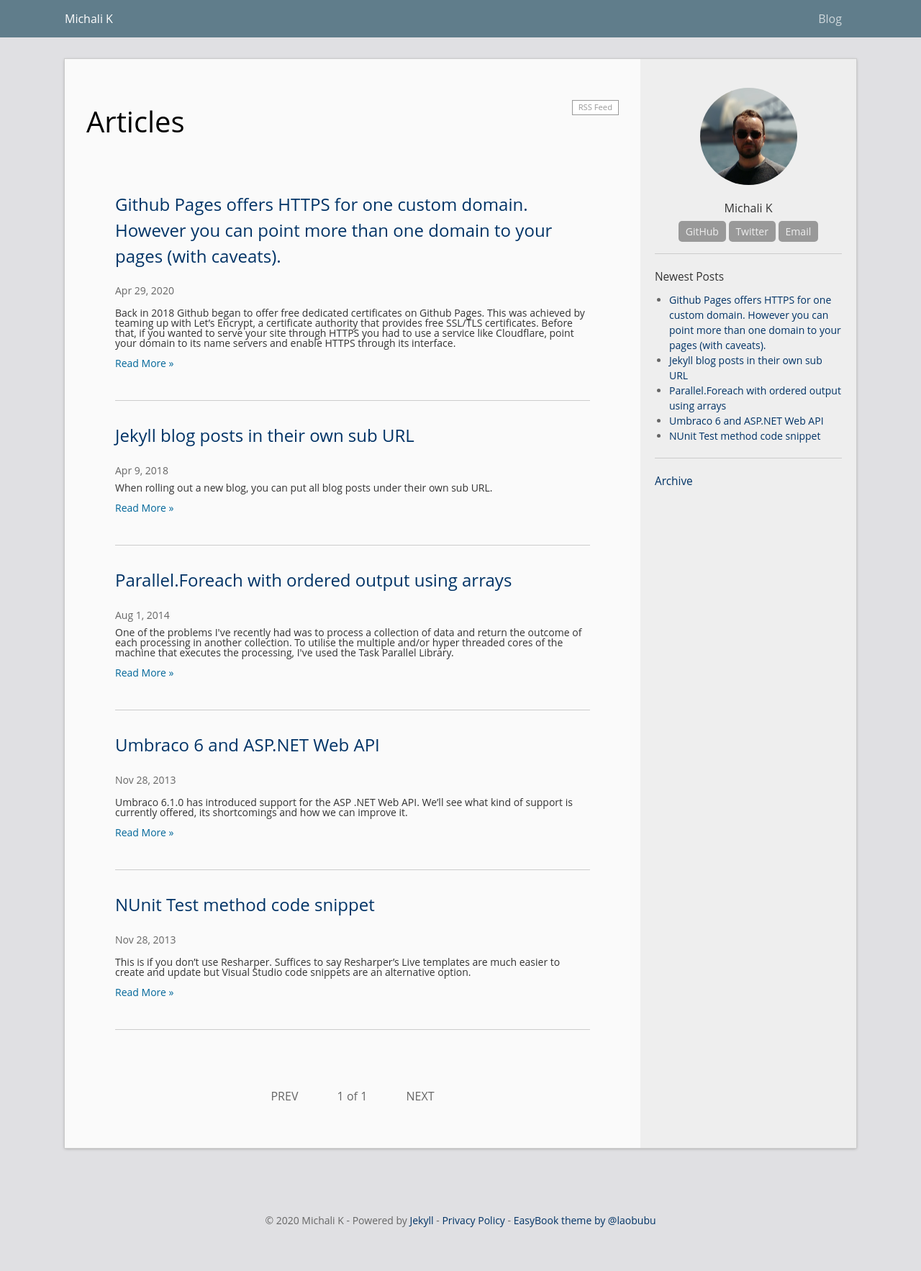
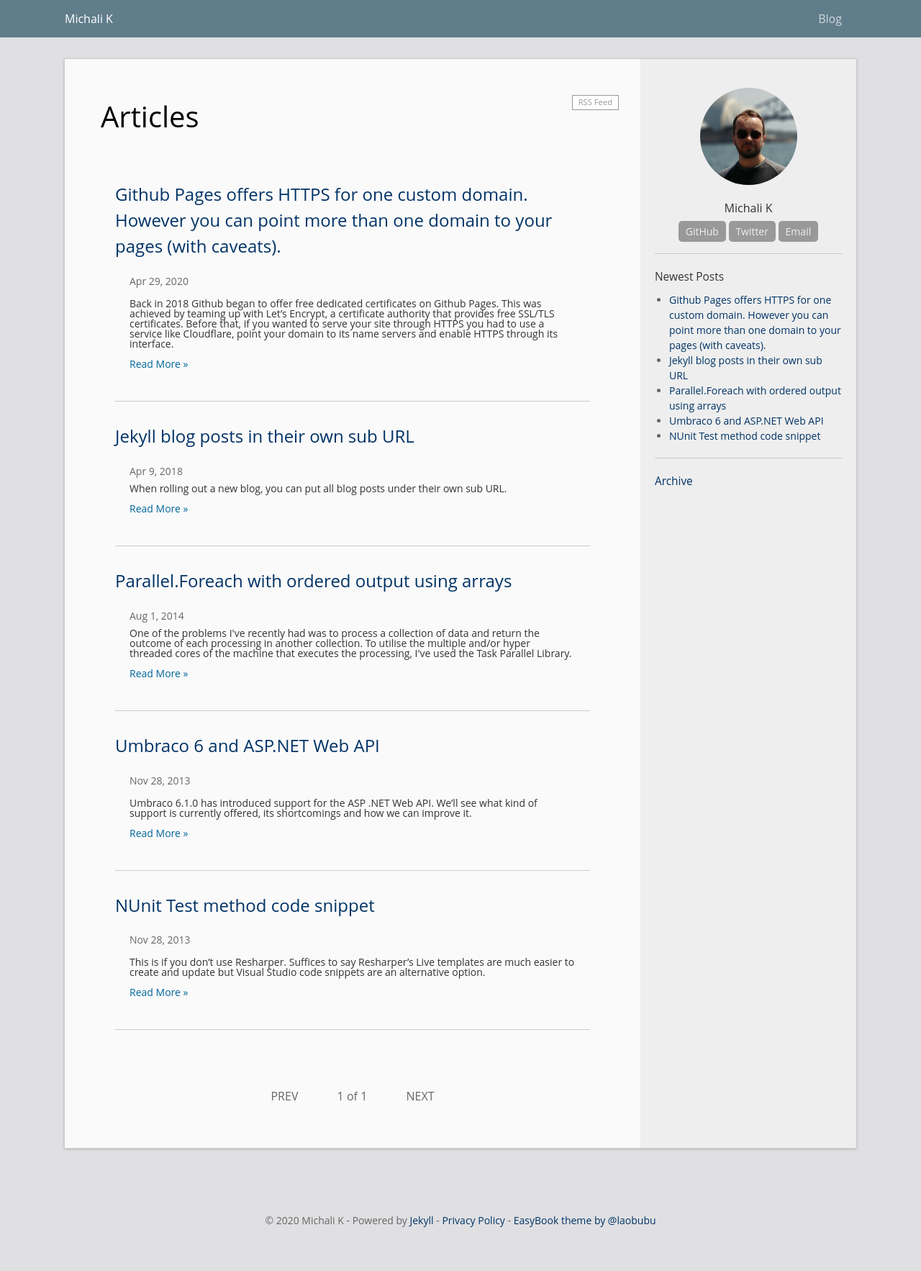
Before and after one commit to michali/blog, a Jekyll site: the page built from blog/index.html, in a window 1280 px wide. Shown: the whole page at 72% size. Built offline with Jekyll 4.4.1, drawn with Linux system fonts in a browser that asks for light colours; the list of posts is cut into pages by our own code; comment, search, counter and statistics services are not loaded.

Commit message:
Revert "Changed blog home paddings paddings"
This reverts commit 23e32111f3cd6507623569c9c57cb1ff5ff9c10c.

```diff
--- a/_sass/_home.scss
+++ b/_sass/_home.scss
@@ -2,6 +2,7 @@
 .page-heading {
 	font-size:40px;
 	font-weight: normal;
+	margin: 20px;
     @include media-query($on-palm) {
 		margin: 10px;
 		font-size: 34px;
@@ -37,6 +38,7 @@
     .post-meta {
     	font-size: $small-font-size;
     	color: #666;
+        margin: 0 20px;
         margin-bottom: .5em;
     }
     .post-excerpt {
@@ -68,6 +70,7 @@
                 opacity: 1;
             }
         }
+        margin: 0 20px;
     }
     @include media-query($on-palm) {
 		padding: 10px;
--- a/_sass/_post.scss
+++ b/_sass/_post.scss
@@ -2,6 +2,7 @@
     .post-header {
         margin: 0 100px;
         margin-bottom: 40px;
+        padding: 20px;
         .post-title {
             font-size: 40px;
             font-weight: normal;
```
